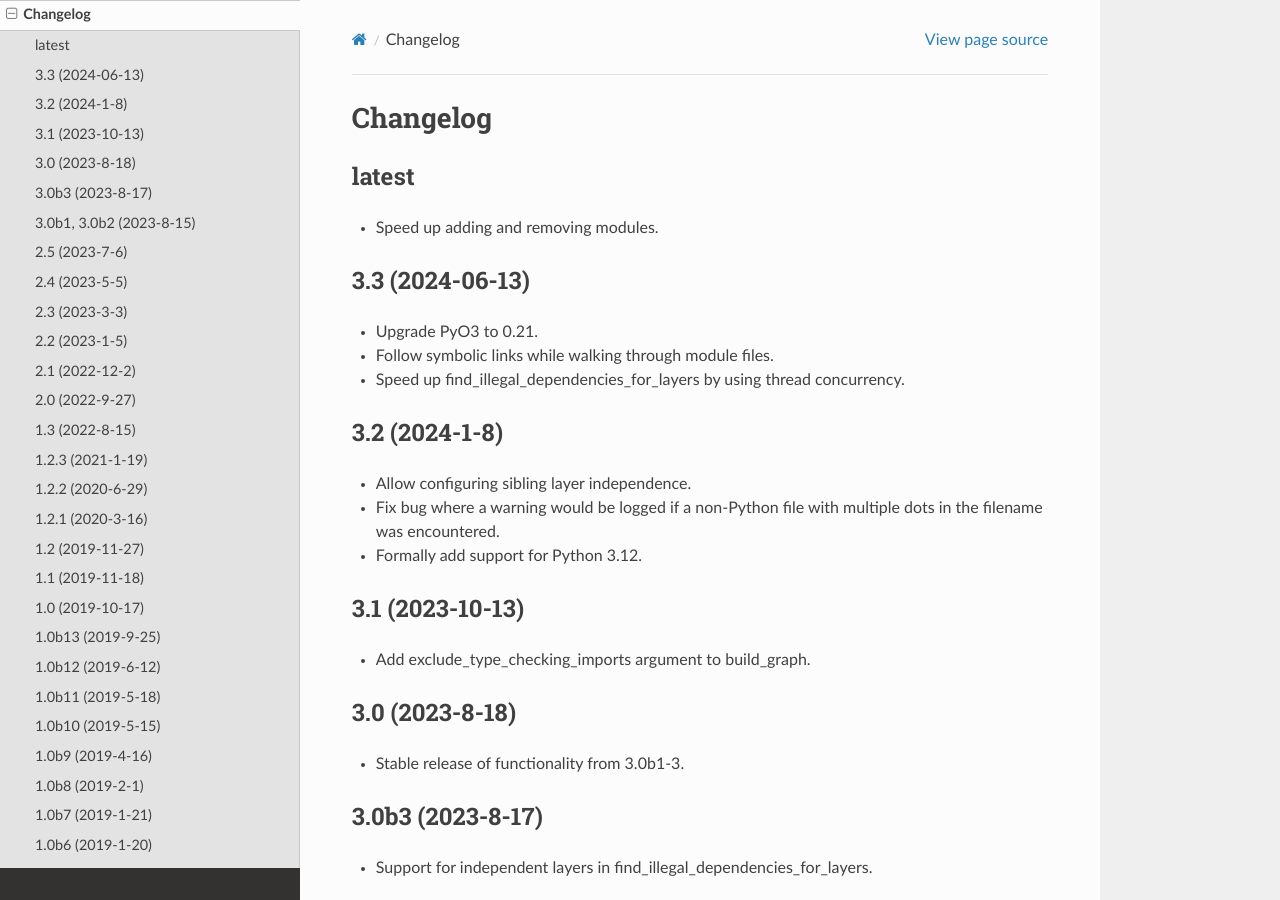
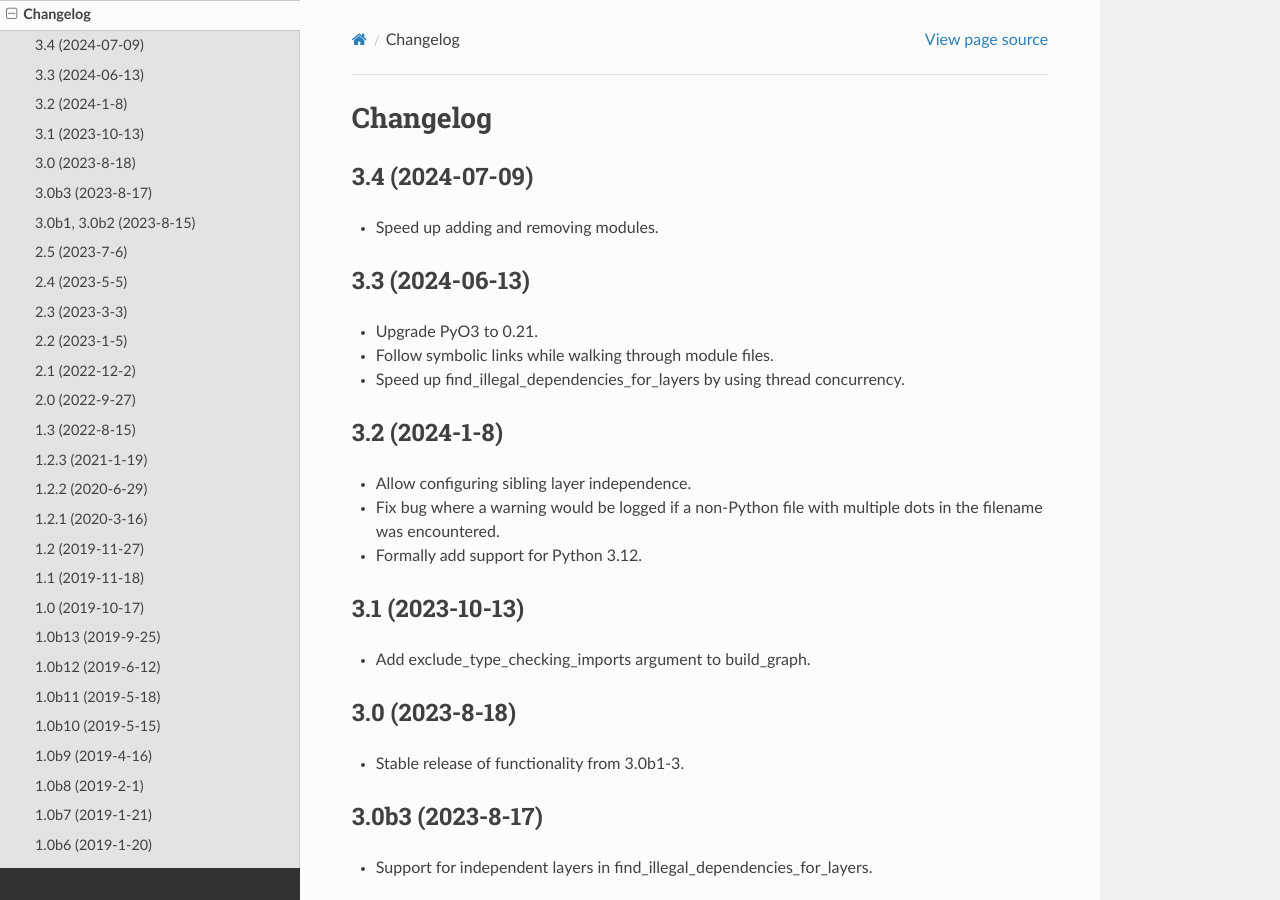
Before and after one commit to seddonym/grimp, a Sphinx documentation site: the page built from docs/changelog.rst, in a window 1280 px wide and 900 px high. Built offline with Sphinx 7.4.7 and the Read the Docs theme 2.0.0, drawn with Linux system fonts in a browser that asks for light colours.

Commit message:
Release v3.4

```diff
--- a/CHANGELOG.rst
+++ b/CHANGELOG.rst
@@ -2,11 +2,10 @@
 Changelog
 =========
 
-latest
-------
+3.4 (2024-07-09)
+----------------
 
 * Speed up adding and removing modules.
-
 
 3.3 (2024-06-13)
 ----------------
--- a/docs/conf.py
+++ b/docs/conf.py
@@ -26,7 +26,7 @@
 # The short X.Y version
 version = ''
 # The full version, including alpha/beta/rc tags
-release = '3.3'
+release = '3.4'
 
 
 # -- General configuration ---------------------------------------------------
--- a/pyproject.toml
+++ b/pyproject.toml
@@ -8,7 +8,7 @@
 
 [project]
 name = "grimp"
-version = "3.3"
+version = "3.4"
 license = {text = "BSD 2-Clause License"}
 description = "Builds a queryable graph of the imports within one or more Python packages."
 authors = [
--- a/src/grimp/__init__.py
+++ b/src/grimp/__init__.py
@@ -1,4 +1,4 @@
-__version__ = "3.3"
+__version__ = "3.4"
 
 from .application.ports.graph import DetailedImport, ImportGraph
 from .domain.analysis import PackageDependency, Route
```
